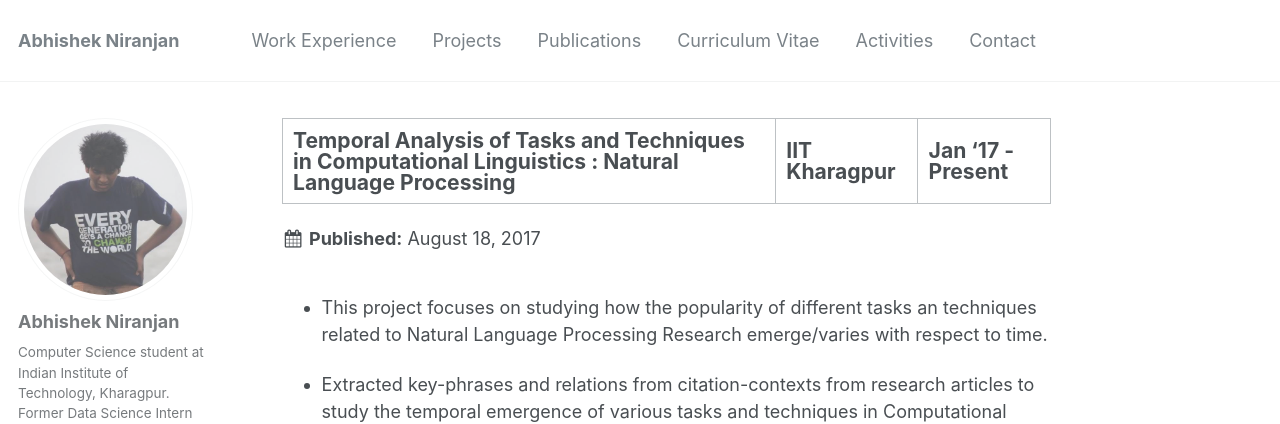
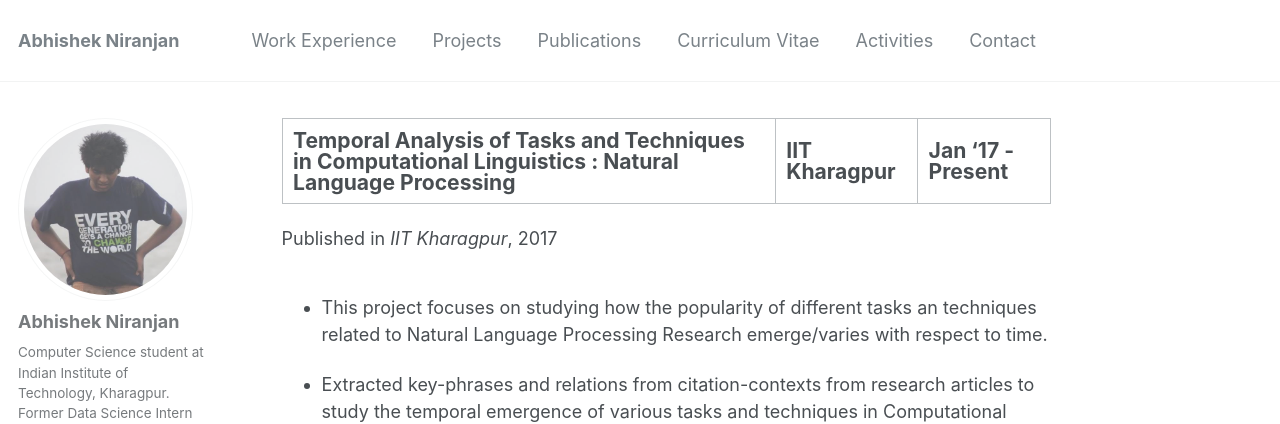
Before and after one commit to abhishek-niranjan/abhishek-niranjan.github.io, a Jekyll site: the page built from _portfolio/prj1.md, in a window 1280 px wide and 993 px high. Shown: the top 424 px of the window. Built offline with Jekyll 4.4.1, drawn with Linux system fonts in a browser that asks for light colours; some web fonts are replaced.

Commit message:
Added Prj1

```diff
--- a/_portfolio/prj1.md
+++ b/_portfolio/prj1.md
@@ -3,6 +3,8 @@ title: "Temporal Analysis of Tasks and Techniques in Computational Linguistics :
 collection: projects
 permalink: /projects/prj1
 excerpt: 'This project focuses on studying how the popularity of different tasks an techniques related to Natural Language Processing Research emerge/varies with respect to time.'
+venue: 'IIT Kharagpur'
+
 ---
 
 
```
Also changed, not shown: _pages/projects.md (+0 -1 lines).
